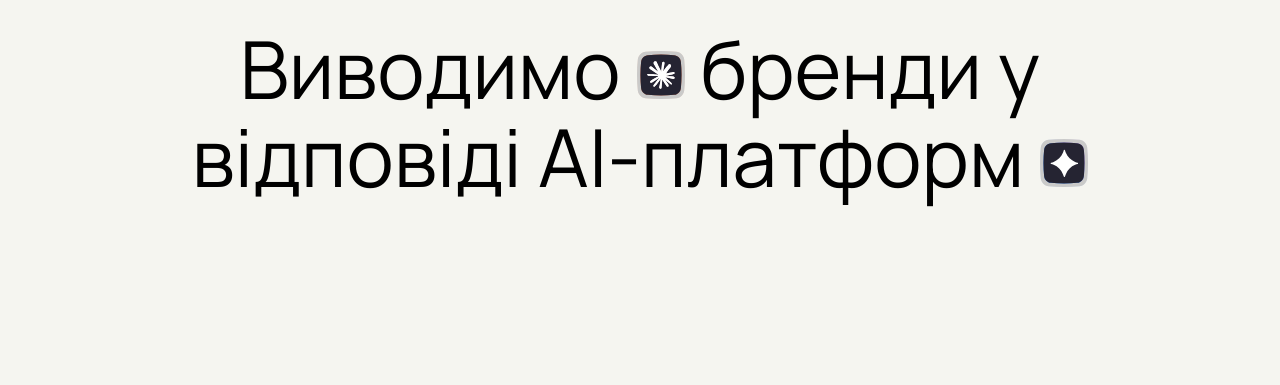
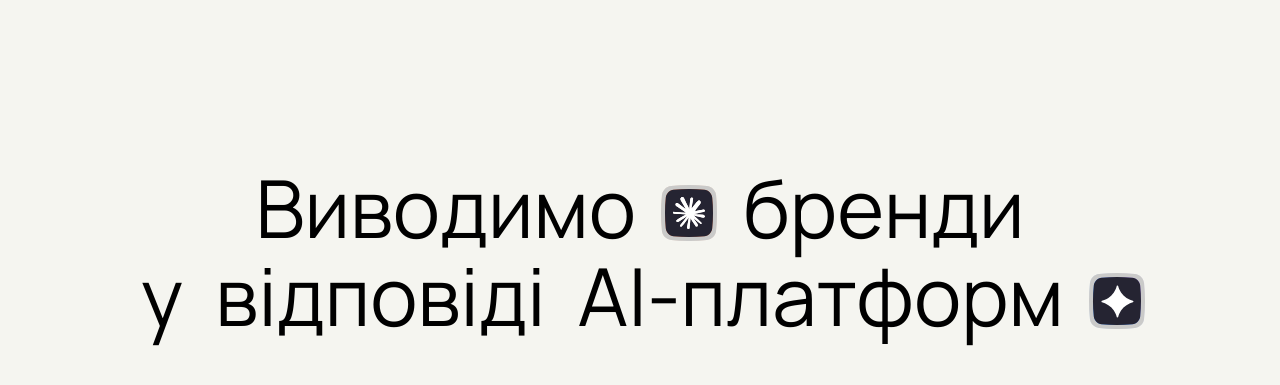
Before and after one commit to SerhSolncev/f47, a website: page home.html in a window 1280 px wide. Shown: the part 63-448 px from the top of the page. Drawn offline with Linux system fonts and the light colour scheme.

Commit message:
continue

```diff
--- a/home.html
+++ b/home.html
@@ -140,12 +140,14 @@
 	<section class="section section--hero" aria-labelledby="hero-title">
 	<div class="container">
 		<div class="hero-block">
-			<h1 id="hero-title" class="title title--type-1 color-dark text-center">
-				Виводимо
-				<img src="images/icons/text-pic1.svg" alt="" aria-hidden="true" width="48" height="48">
-				бренди у відповіді AI‑платформ
-				<img src="images/icons/text-pic2.svg" alt="" aria-hidden="true" width="48" height="48">
-			</h1>
+			<div class="hero-block__top">
+				<h1 id="hero-title" class="title title--type-1 color-dark text-center">
+					Виводимо
+					<img src="images/icons/text-pic1.svg" alt="" aria-hidden="true" width="56" height="56">
+					бренди <br> у відповіді AI‑платформ
+					<img src="images/icons/text-pic2.svg" alt="" aria-hidden="true" width="56" height="56">
+				</h1>
+			</div>
 		</div>
 	</div>
 </section>
--- a/scss/blocks/hero-block.scss
+++ b/scss/blocks/hero-block.scss
@@ -3,8 +3,13 @@
 
 .hero-block {
 
+	&__top {
+		margin: get-rem(139) 0 0;
+	}
+
 	.title--type-1 {
 		max-width: get-rem(1080);
 		margin: 0 auto;
+
 	}
 }
--- a/scss/ui/title.scss
+++ b/scss/ui/title.scss
@@ -7,6 +7,7 @@
 
 	&--type-1 {
 		font: 400 #{get-rem(30)}/1.1 $mainFont;
+		word-spacing: 0.2em;
 
 		@media(min-width: 480px) {
 			font-size: get-rem(40);
@@ -22,6 +23,9 @@
 
 		img {
 			display: inline;
+			max-width: get-rem(56);
+			height: auto;
+			margin: 0 get-rem(-6) get-rem(-3) get-rem(-7);
 		}
 	}
 
```
Also changed, not shown: src/html/components/blocks/hero-section.html (+8 -6 lines), css/main.css.
